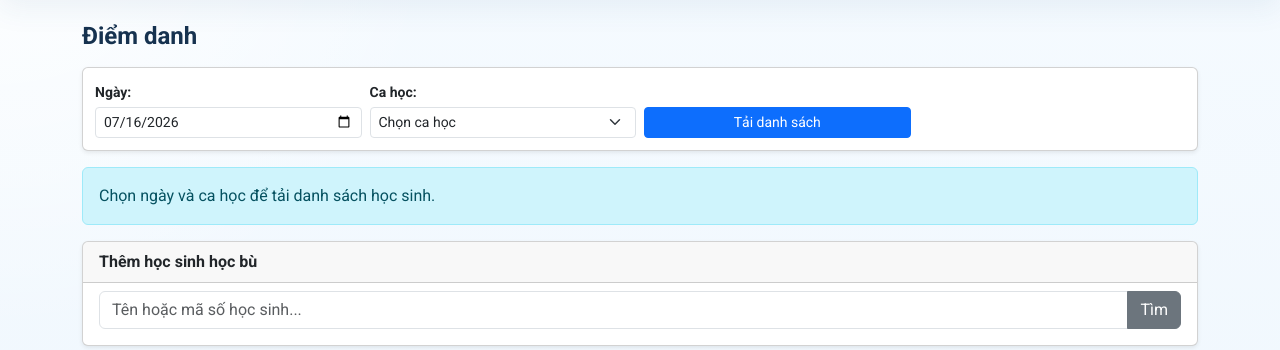
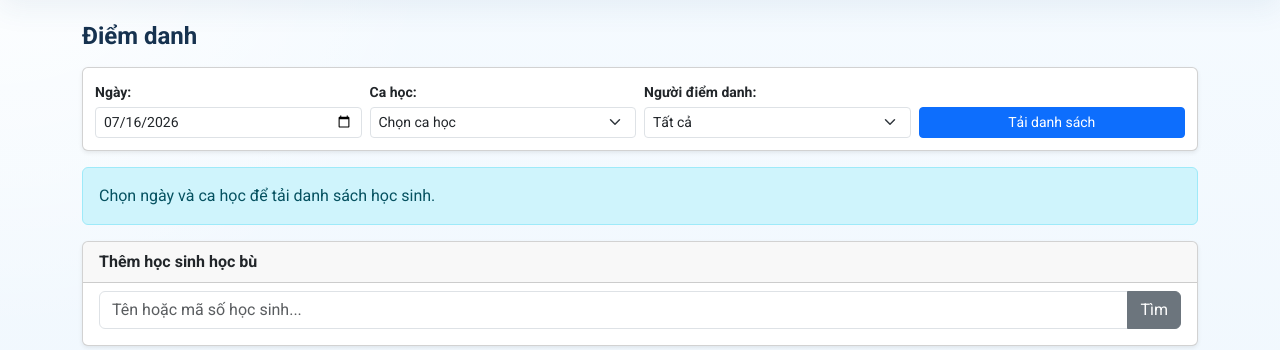
Before and after one commit to thiennv57/attendance_system_toan, a Flask app: page /take_attendance in a window 1280 px wide. Shown: the part 118-468 px from the top of the page. Run offline with Flask 3, Linux system fonts and the light colour scheme; a user stored in the database is signed in.

Commit message:
Them filter

```diff
--- a/app.py
+++ b/app.py
@@ -1279,7 +1279,7 @@ def take_attendance():
     selected_slot = request.args.get('slot', '')
     time_slot = selected_slot # Initialize time_slot for GET requests
     recorded_by_filter = request.args.get('recorded_by_filter', '')
-    available_users = User.query.all()
+    available_users = User.query.filter(User.role.in_(['admin', 'giaovien'])).order_by(User.username.asc()).all()
     # selected_grade = request.args.get('grade', '') # Removed grade filter
     search_query = request.args.get('search_query', '') # Truyền search_query vào template
     # Normalize the search query for diacritic-insensitive comparison
--- a/templates/take_attendance.html
+++ b/templates/take_attendance.html
@@ -25,11 +25,28 @@
                     </select>
                 </div>
                 <div class="col-12 col-sm-6 col-md-3">
+                    <label for="recorded_by_filter" class="form-label mb-1 small fw-semibold">Người điểm danh:</label>
+                    <select id="recorded_by_filter" name="recorded_by_filter" class="form-select form-select-sm">
+                        <option value="">Tất cả</option>
+                        {% for user in available_users %}
+                        <option value="{{ user.id }}" {% if recorded_by_filter|string == user.id|string %}selected{% endif %}>
+                            {{ user.username }}
+                        </option>
+                        {% endfor %}
+                    </select>
+                </div>
+                <div class="col-12 col-sm-6 col-md-3">
                     <button type="submit" class="btn btn-primary btn-sm w-100">Tải danh sách</button>
                 </div>
             </form>
         </div>
     </div>
+
+    {% if recorded_by_filter and selected_slot and date %}
+    <div class="alert alert-info py-2 small">
+        Đang hiển thị những học sinh trong ca này do người điểm danh được chọn ghi nhận.
+    </div>
+    {% endif %}
 
     {% if students or search_results %}
     <form method="POST" action="{{ url_for('take_attendance') }}" class="attendance-form mb-2">
```
